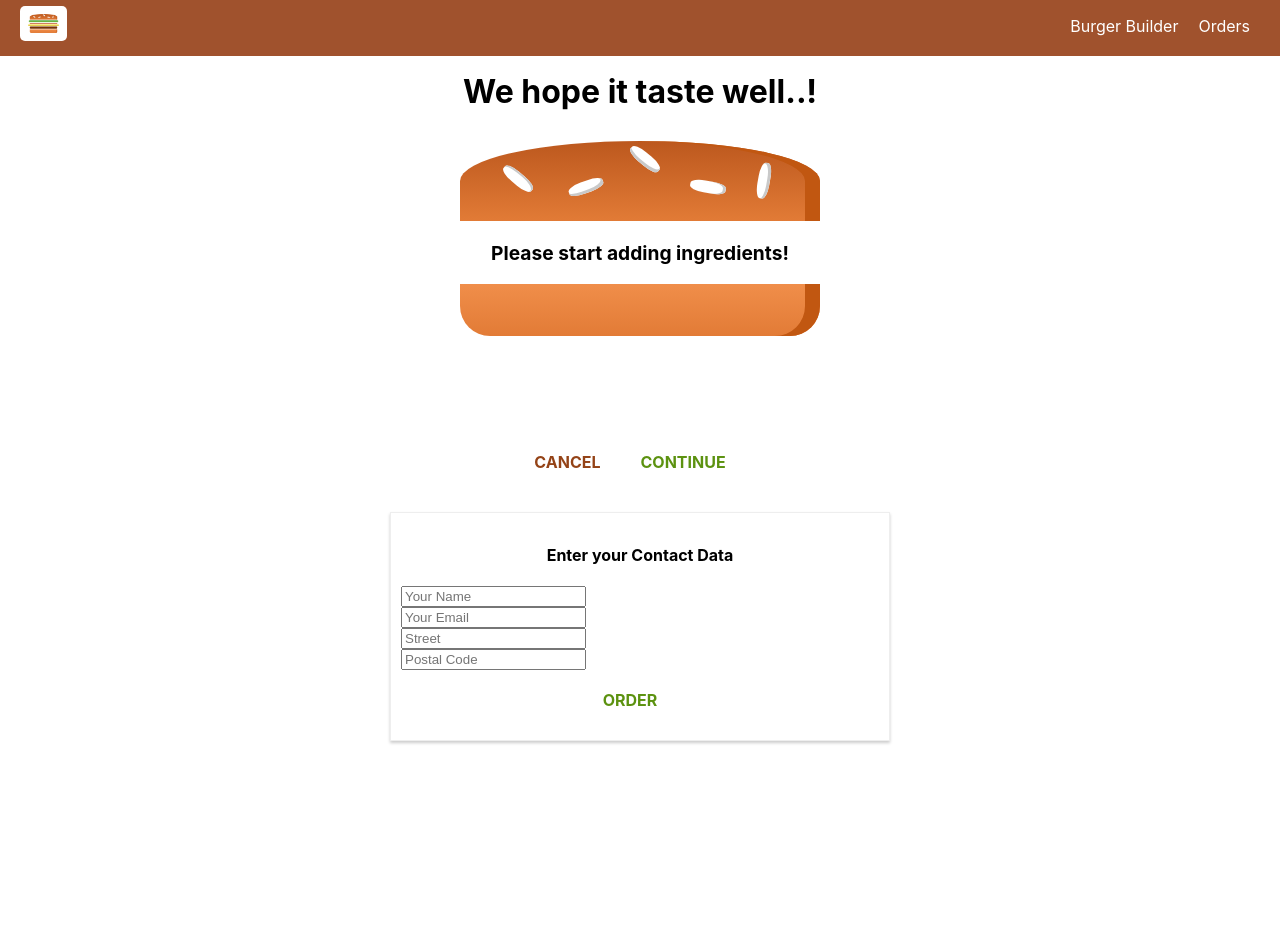
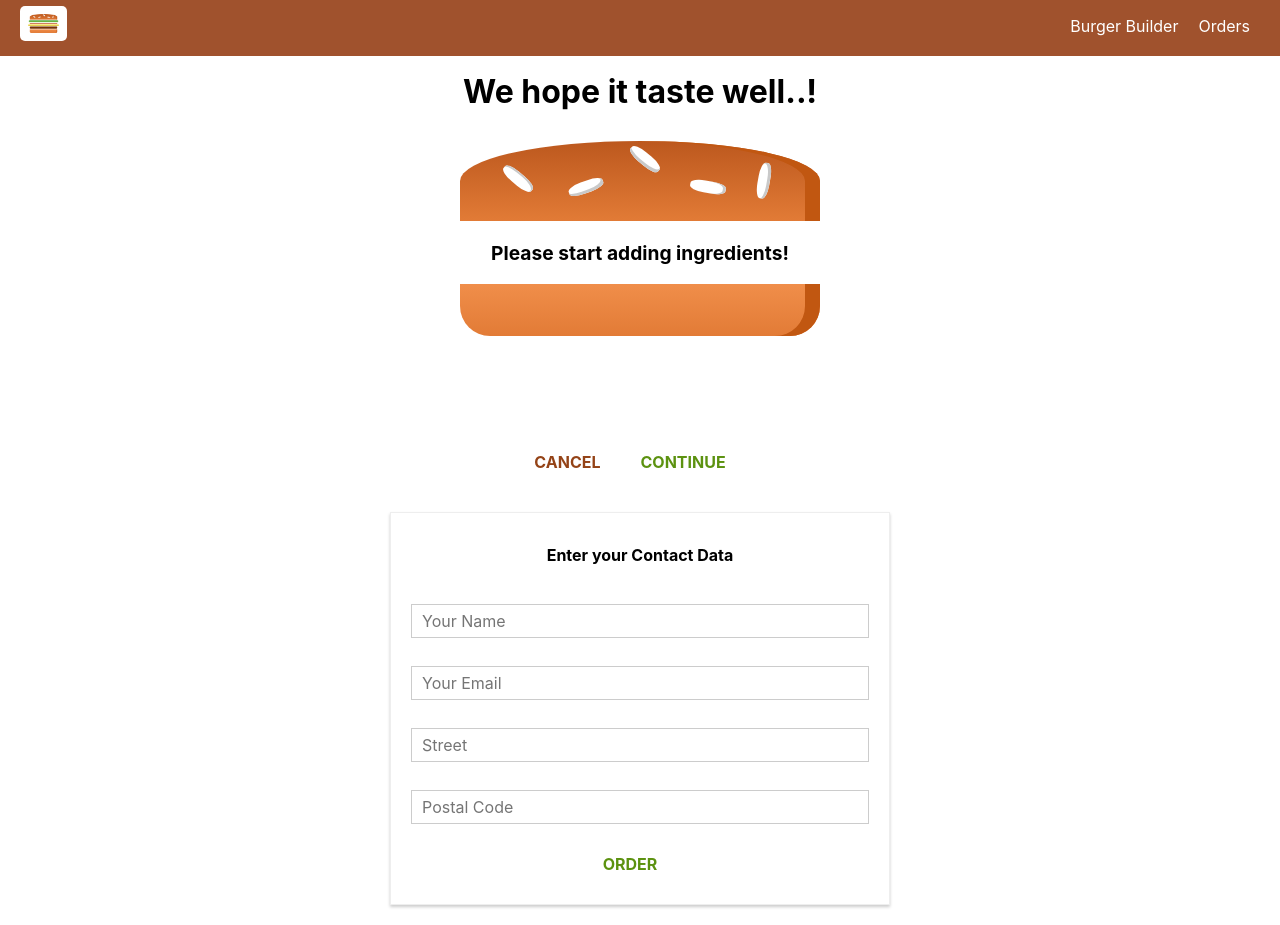
Before and after one commit to salindah/burger-app, a React (Create React App) app in the folder burgers/: page /checkout in a window 1280 px wide. Both pictures are taken after a click on the button "CONTINUE". Before the commit the page ends 800 px from the top, so only its background shows below. Built offline with nearby package versions, Linux system fonts and the light colour scheme.

Commit message:
Adding Input element component.

```diff
--- /dev/null
+++ b/burgers/src/components/UI/Input/Input.js
@@ -0,0 +1,27 @@
+import React from 'react';
+import classes from './Input.module.css';
+
+const input = ( props ) => {
+
+    let inputElement = null;
+
+    switch(props.inputType) {
+        case('input') :
+            inputElement = <input className={classes.InputElement} { ...props } />;
+            break;
+        case('textarea'):
+            inputElement = <textarea className={classes.InputElement} { ...props } />;
+            break;
+        default:
+            inputElement = <input className={classes.InputElement} { ...props } />;
+    }
+
+    return(
+        <div className={classes.Input}>
+            <label className={classes.Label}>{props.label}</label>
+            {inputElement}
+        </div>
+    );
+}
+
+export default input;
--- /dev/null
+++ b/burgers/src/components/UI/Input/Input.module.css
@@ -0,0 +1,27 @@
+.Input {
+    width: 100%;
+    padding: 10px;
+    box-sizing: border-box;
+}
+
+.Label {
+    font-weight: bold;
+    display: block;
+    margin-bottom: 8px;
+}
+
+.InputElement {
+    outline: none;
+    border: 1px solid #cccccc;
+    background-color: white;
+    font: inherit;
+    padding: 6px 10px;
+    display: block;
+    width: 100%;
+    box-sizing: border-box;
+}
+
+.InputElement:focus {
+    outline: none;
+    background-color: #cccccc;
+}
--- a/burgers/src/containers/Checkout/ContactData/ContactData.js
+++ b/burgers/src/containers/Checkout/ContactData/ContactData.js
@@ -1,6 +1,7 @@
 import React, { Component } from 'react';
 import Button from '../../../components/UI/Button/Button';
 import Spinner from '../../../components/UI/Spinner/Spinner';
+import Input from '../../../components/UI/Input/Input';
 import classes from './ContactData.module.css';
 import axios from '../../../axios-orders';
 
@@ -50,10 +51,10 @@
     render() {
         let form = (
             <form>
-                <input className={classes.Input} type="text" name="name" placeholder="Your Name" />
-                <input className={classes.Input} type="email" name="email" placeholder="Your Email" />
-                <input className={classes.Input} type="text" name="street" placeholder="Street" />
-                <input className={classes.Input} type="text" name="postalCode" placeholder="Postal Code" />
+                <Input inputType="input" type="text" name="name" placeholder="Your Name" />
+                <Input inputType="input" type="email" name="email" placeholder="Your Email" />
+                <Input inputType="input" type="text" name="street" placeholder="Street" />
+                <Input inputType="input" type="text" name="postalCode" placeholder="Postal Code" />
                 <Button
                     btnType="Success"
                     clicked={this.orderHandler}>ORDER</Button>
```
